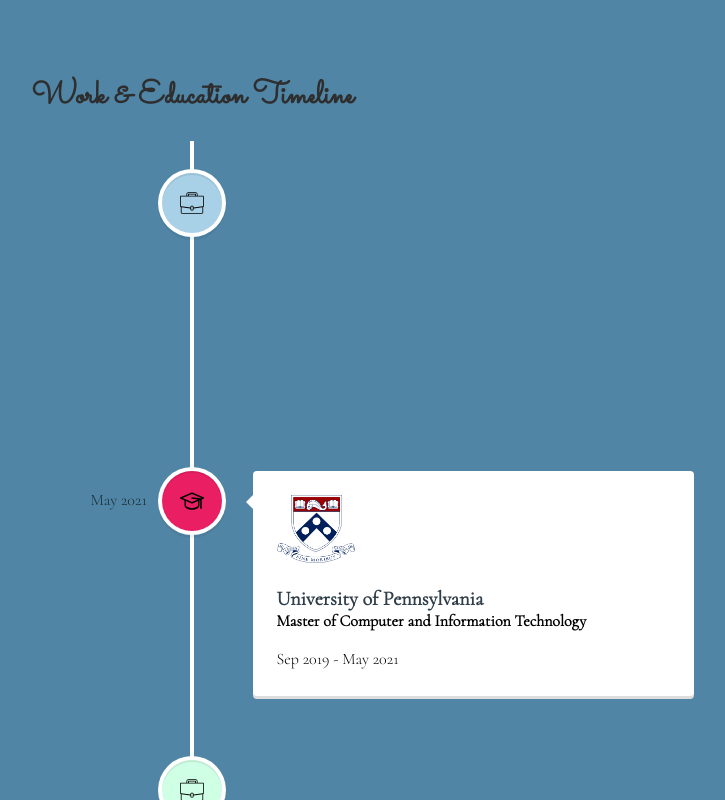
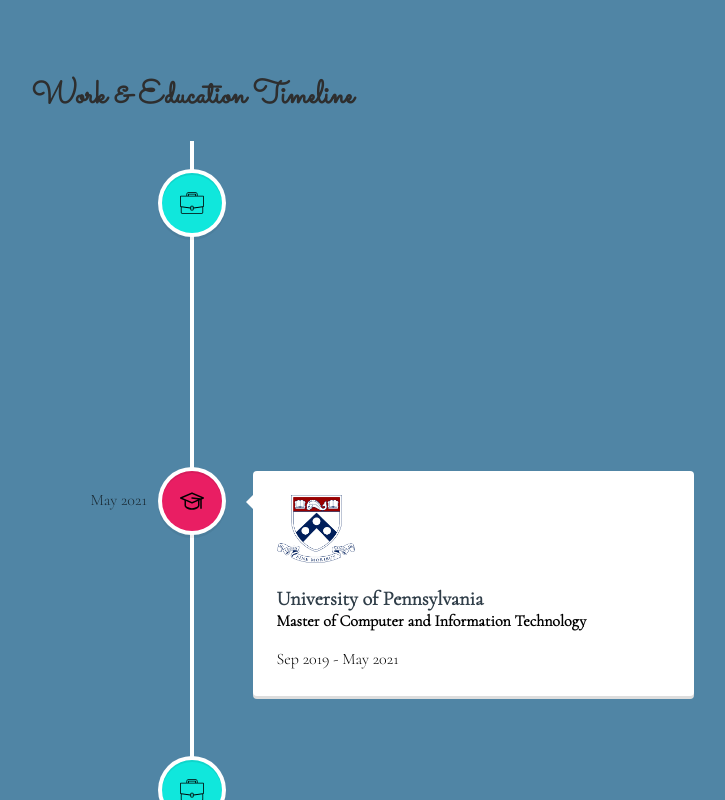
Before and after one commit to kunhwiko/homepage-react, a React (Create React App) app in the folder app/: page /work in a window 1280 px wide. Shown: the part 800-1600 px from the top of the page, without its empty margins (454-1179 px from the left). Built offline with nearby package versions, Linux system fonts and the light colour scheme.

Commit message:
change work page color scheme

```diff
--- a/app/src/components/Work.js
+++ b/app/src/components/Work.js
@@ -37,7 +37,7 @@ export default function Work() {
             className="vertical-timeline-element-company"
             date="July 2021 - Present"
             dateClassName="timeline-date-text"
-            iconStyle={{ background: '#a8d0e6' , color: '#fff' }}
+            iconStyle={{ background: '#10e7dc'  , color: '#fff' }}
             icon={<Company />}
           >
             <div><img className="c3" src={c3}/></div>
@@ -50,7 +50,7 @@ export default function Work() {
             className="vertical-timeline-element-school"
             date="May 2021"
             dateClassName="timeline-date-text"
-            iconStyle={{ background: 'rgb(233, 30, 99)' , color: '#fff' }}
+            iconStyle={{ background: 'rgb(233, 30, 99)', color: '#fff' }}
             icon={<School />}
           >
             <div><img className="penn" src={penn}/></div>
@@ -63,7 +63,7 @@ export default function Work() {
             className="vertical-timeline-element-company"
             date="Jan 2021 - May 2021"
             dateClassName="timeline-date-text"
-            iconStyle={{ background: 'rgb(207, 255, 229)' , color: '#fff' }}
+            iconStyle={{ background: '#10e7dc', color: '#fff' }}
             icon={<Company />}
           >
             <div><img className="penn" src={penn}/></div>
@@ -76,7 +76,7 @@ export default function Work() {
             className="vertical-timeline-element-company"
             date="Jul 2020 - Aug 2020"
             dateClassName="timeline-date-text"
-            iconStyle={{ background: 'rgb(207, 255, 229)' , color: '#fff' }}
+            iconStyle={{ background: '#10e7dc', color: '#fff' }}
             icon={<Company />}
           >
             <div><img className="barclays" src={barclays}/></div>
@@ -89,7 +89,7 @@ export default function Work() {
             className="vertical-timeline-element-company"
             date="Jun 2017 - Mar 2019"
             dateClassName="timeline-date-text"
-            iconStyle={{ background: 'rgb(207, 255, 229)' , color: '#fff' }}
+            iconStyle={{ background: '#10e7dc', color: '#fff' }}
             icon={<Company />}
           >
             <div><img className="fifth" src={fifth}/></div>
@@ -102,7 +102,7 @@ export default function Work() {
             className="vertical-timeline-element-school"
             date="Sep 2016"
             dateClassName="timeline-date-text"
-            iconStyle={{ background: 'rgb(233, 30, 99)' , color: '#fff' }}
+            iconStyle={{ background: 'rgb(233, 30, 99)', color: '#fff' }}
             icon={<School />}
           >
             <div><img className="nyu" src={nyu}/></div>
@@ -115,7 +115,7 @@ export default function Work() {
             className="vertical-timeline-element-school"
             date="May 2016"
             dateClassName="timeline-date-text"
-            iconStyle={{ background: 'rgb(233, 30, 99)' , color: '#fff' }}
+            iconStyle={{ background: 'rgb(233, 30, 99)', color: '#fff' }}
             icon={<School />}
           >
             <div><img className="nyu" src={nyu}/></div>
```
